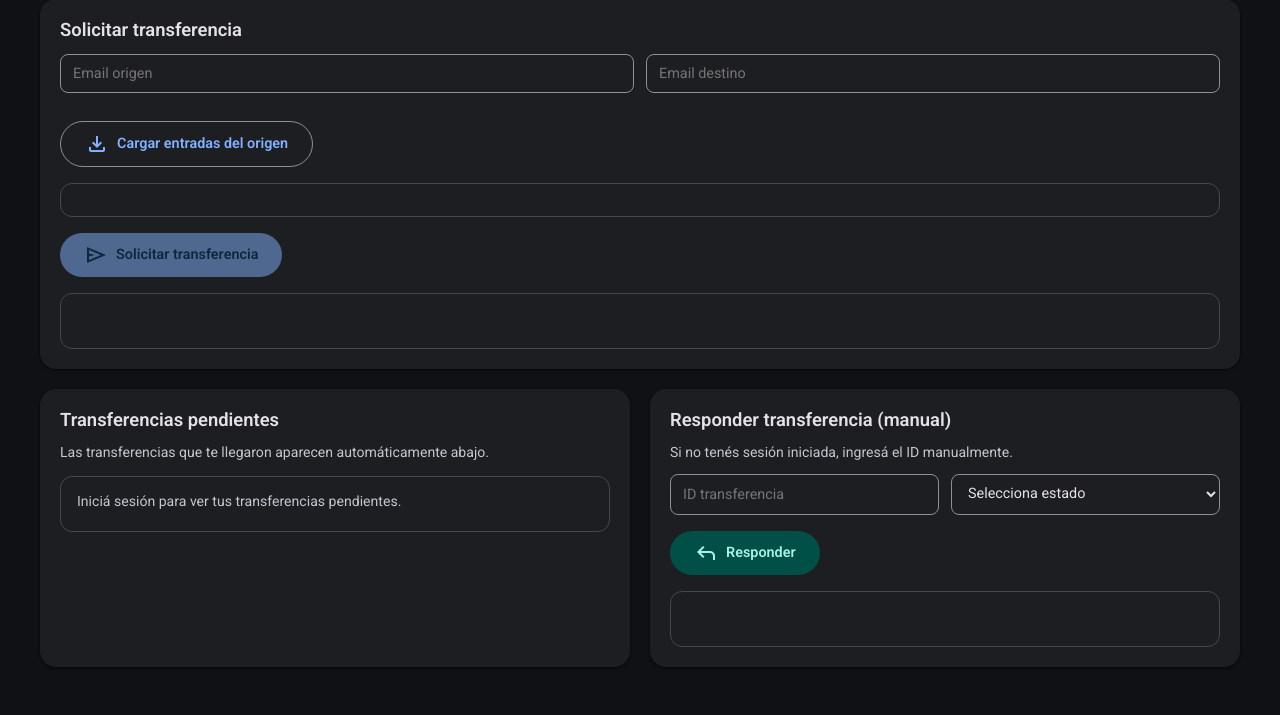
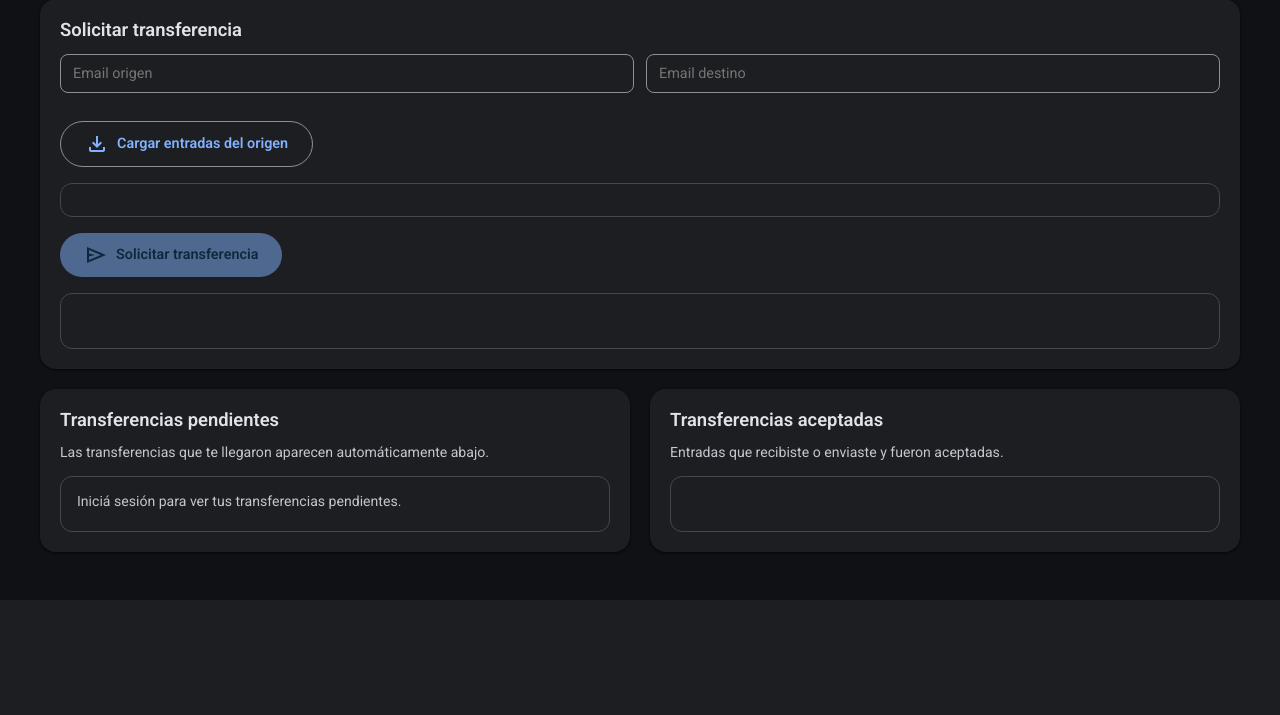
Before and after one commit to Rodri240/BD2Python, a Flask app: template TicketWorldCup/Template/transferencias.html in a window 1280 px wide. Shown: the part 395-1110 px from the top of the page. After the commit the page ends 995 px from the top, so only its background shows below. Run offline with Flask 3, Linux system fonts and the light colour scheme; the template is opened without the code that fills it, so the values that code supplies are empty; the visitor is signed in with stand-in values (Sample User, id 1).

Commit message:
se agrega recuadro de transferencias aceptadas

```diff
--- a/TicketWorldCup/Template/transferencias.html
+++ b/TicketWorldCup/Template/transferencias.html
@@ -30,20 +30,12 @@
     <div class="result" id="resPendientes"></div>
   </div>
 
-  <div class="panel" id="panelResponderManual">
-    <h2>Responder transferencia (manual)</h2>
-    <p class="small-note">Si no tenés sesión iniciada, ingresá el ID manualmente.</p>
-    <div class="form-grid">
-      <input id="rt_idTransferencia" placeholder="ID transferencia" />
-      <select id="rt_estado">
-        <option value="">Selecciona estado</option>
-        <option value="aceptada">Aceptar</option>
-        <option value="rechazada">Rechazar</option>
-      </select>
-    </div>
-    <div class="actions"><button class="btn tonal" onclick="responderTransferencia()"><span class="material-symbols-outlined">reply</span> Responder</button></div>
-    <div class="result" id="resRespuestaTransferencia"></div>
+  <div class="panel">
+    <h2>Transferencias aceptadas</h2>
+    <p class="small-note">Entradas que recibiste o enviaste y fueron aceptadas.</p>
+    <div class="result" id="resAceptadas"></div>
   </div>
+
 </section>
 {% endblock %}
 
@@ -96,7 +88,7 @@
           Transferencia #${id} ${label} correctamente.
         </div>
       `;
-      setTimeout(() => cargarPendientes(), 2000);
+      setTimeout(() => { cargarPendientes(); cargarAceptadas(); }, 2000);
     } catch (error) {
       fill('resPendientes', error.message);
     }
@@ -169,21 +161,37 @@
     }
   }
 
-  async function responderTransferencia() {
+if (sesEmail) {
+    t_emailOrigen.value = sesEmail;
+    cargarEntradas();
+  }
+  async function cargarAceptadas() {
+    if (!sesEmail) return;
     try {
-      fill('resRespuestaTransferencia', await post('/transferencia/' + rt_idTransferencia.value, {
-        estado: rt_estado.value,
-      }));
-      if (sesEmail) await cargarPendientes();
-    } catch (error) {
-      fill('resRespuestaTransferencia', error.message);
+      const data = await requestJSON('/usuario/' + encodeURIComponent(sesEmail) + '/transferencias');
+      const aceptadas = (data.transferencias || []).filter(t => t.estado === 'aceptada');
+      const el = document.getElementById('resAceptadas');
+      if (!aceptadas.length) {
+        el.innerHTML = '<span class="small-note">No hay transferencias aceptadas todavía.</span>';
+        return;
+      }
+      el.innerHTML = '<div style="overflow-x:auto;"><table><thead><tr><th>ID</th><th>Entrada</th><th>De</th><th>Para</th><th>Fecha</th></tr></thead><tbody>' +
+        aceptadas.map(t => {
+          const f = t.fechaTransferencia ? t.fechaTransferencia.slice(0, 16).replace('T', ' ') : '';
+          return `<tr>
+            <td>${t.idTransferencia}</td>
+            <td>#${t.idEntrada}</td>
+            <td>${escapeHtml(t.emailOrigen)}</td>
+            <td>${escapeHtml(t.emailDestino)}</td>
+            <td>${f}</td>
+          </tr>`;
+        }).join('') + '</tbody></table></div>';
+    } catch (_) {
+      document.getElementById('resAceptadas').innerHTML = '<span class="small-note">Error al cargar.</span>';
     }
   }
 
-  if (sesEmail) {
-    t_emailOrigen.value = sesEmail;
-    cargarEntradas();
-  }
   cargarPendientes();
+  cargarAceptadas();
 </script>
 {% endblock %}
```
